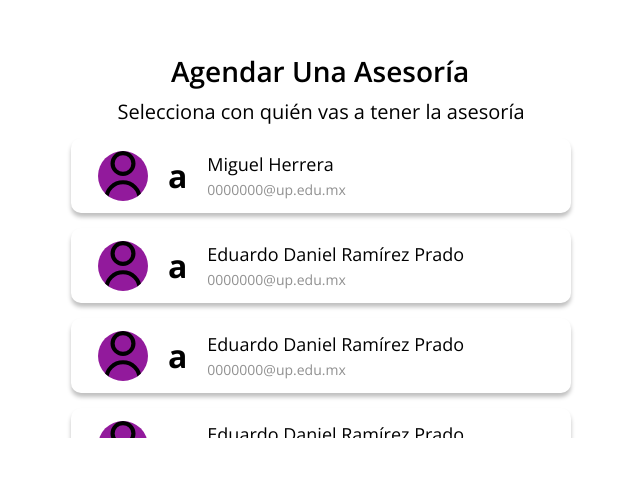
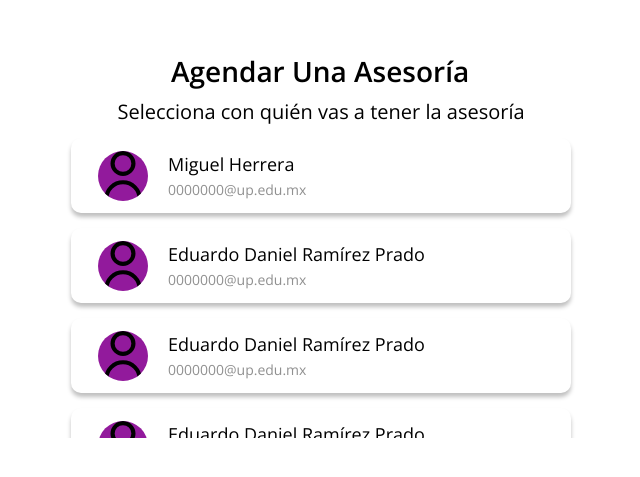
Before and after one commit to ForteUp/AsesoriasUP-F-End-, a React (Vite) app: page / in a window 1280 px wide. Shown: the part 155-632 px from the top of the page, without its empty margins (319-959 px from the left). Built offline with nearby package versions, Linux system fonts and the light colour scheme.

Commit message:
Add useState and delete Agendar and Card

```diff
--- a/src/components/AgendarCitaPage/Card.jsx
+++ /dev/null
@@ -1,13 +0,0 @@
-import React from 'react';
-
-
-const Card = (alumno) => {
-
-    return (
-        <div>
-            <h1>{alumno.a}a</h1>
-        </div>
-    )
-}
-
-export default Card
--- a/src/components/AgendarCitaPage/Lista_Alumnos.jsx
+++ b/src/components/AgendarCitaPage/Lista_Alumnos.jsx
@@ -3,6 +3,7 @@ import usuario from "../../assets/usuario.svg";
 import Profile from "./Profile/Profile";
 
 const Lista_Alumnos = () => {
+  const [Alumnos, setAlumnos] = useState()
   const [profiles, setProfiles] = useState([
     {
       id: 1,
@@ -45,7 +46,8 @@ const Lista_Alumnos = () => {
     <div className='ProfileList'>
       {profiles.map((profiles) => {
         return(
-          <Profile name={profiles.name} email={profiles.email} img={profiles.img} id={profiles.id}/>
+          <Profile name={profiles.name} email={profiles.email} img={profiles.img} id={profiles.id} estadoPadre={Alumnos => setAlumnos(Alumnos)} estado={Alumnos}/>
+
         )
       })}
     </div>
--- a/src/components/AgendarCitaPage/Profile/Profile.jsx
+++ b/src/components/AgendarCitaPage/Profile/Profile.jsx
@@ -1,19 +1,18 @@
-import React, {useState} from 'react';
+import React from 'react';
 import "./Profile.scss";
-import Card from '../Card.jsx';
 
 const Profile = (props) => {
-  const [Alumno, setAlumno] = useState();
-
 
   return (
-    <div className='ProfileCard'  onClick={() => setAlumno(props.id)}>
+    <div className='ProfileCard'  onClick={() => {
+      props.estadoPadre(props.id)
+      alert(props.estado)
+      }}>
         <img src={props.img} className="ProfileImg"/>
         <div className='ProfileInfo'>
             <h1 className='ProfileName'>{props.name}</h1>
             <p className='ProfileEmail'>{props.email}</p>
         </div>
-        <Card a={Alumno}/>
     </div>
   )
 }
--- a/src/page/AgendarCita.jsx
+++ b/src/page/AgendarCita.jsx
@@ -1,7 +1,6 @@
 import React from "react";
 import "./AgendarCita.scss";
 import Lista_Alumnos from "../components/AgendarCitaPage/Lista_Alumnos.jsx";
-import Card from "../components/AgendarCitaPage/Card.jsx";
 function AgendarCita(){
     return(
         <div className="AgendarCita-page">
```
Also changed, not shown: src/page/Agendar.jsx (deleted, +0 -12 lines).
